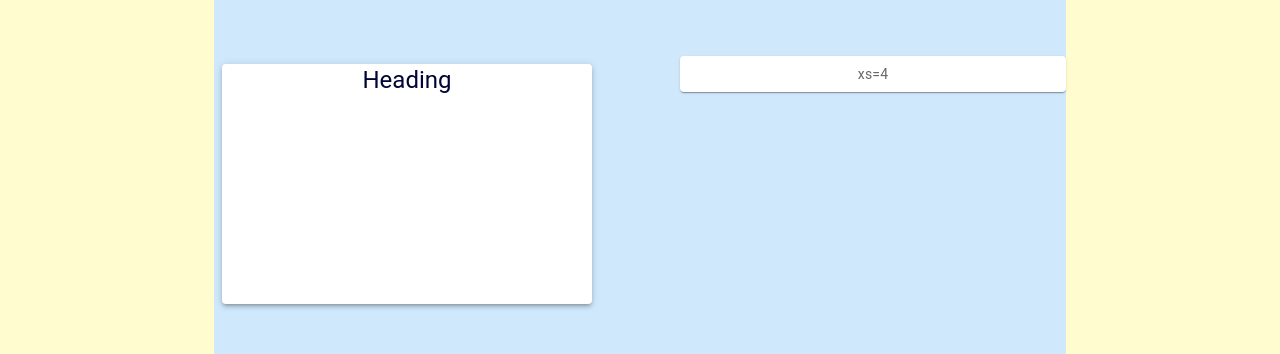
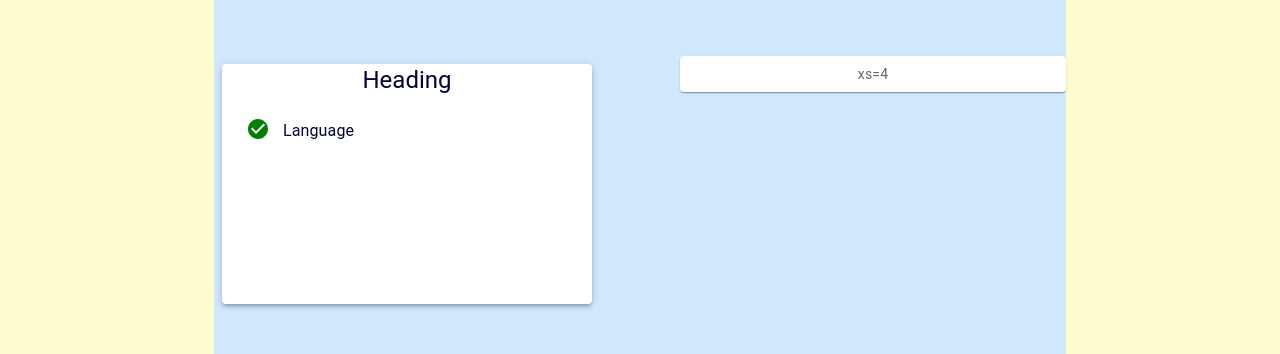
Before and after one commit to CoderJ01/material-ui-programming-portfolio, a React (Create React App) app: page /skills in a window 1280 px wide. Shown: the part 184-538 px from the top of the page. Built offline with nearby package versions, Linux system fonts and the light colour scheme.

Commit message:
add CheckCircleIcon

```diff
--- a/src/pages/Skills/Skills.page.jsx
+++ b/src/pages/Skills/Skills.page.jsx
@@ -6,6 +6,7 @@ import Grid from '@mui/material/Unstable_Grid2';
 import { styled } from '@mui/material/styles';
 import Paper from '@mui/material/Paper';
 import { Typography } from '@mui/material';
+import CheckCircleIcon from '@mui/icons-material/CheckCircle';
 
 const Item = styled(Paper)(({ theme }) => ({
     backgroundColor: theme.palette.mode === 'dark' ? '#1A2027' : '#fff',
@@ -37,8 +38,16 @@ const Skills = () => {
                                 },
                             }}
                             >
-                                <Paper elevation={3} sx={{ textAlign: 'center' }}>
-                                    <Typography variant="h5" gutterBottom sx={{ color: 'rgb(0, 4, 55)' }}>Heading</Typography>
+                                <Paper elevation={3}>
+                                    <Container sx={{ textAlign: 'center' }}>
+                                        <Typography variant="h5" gutterBottom sx={{ color: 'rgb(0, 4, 55)' }}>Heading</Typography>
+                                    </Container>
+                                    <Container>
+                                        <CheckCircleIcon sx={{ fill: 'green', marginTop: '4%'}}></CheckCircleIcon>
+                                        <Container sx={{ marginTop: '-9%', marginLeft: '4%' }}>
+                                            <Typography variant="p" gutterBottom sx={{ color: 'rgb(0, 4, 55)'}}>Language</Typography>
+                                        </Container>
+                                    </Container>
                                 </Paper>
                             </Box>
                         </Grid>
```
